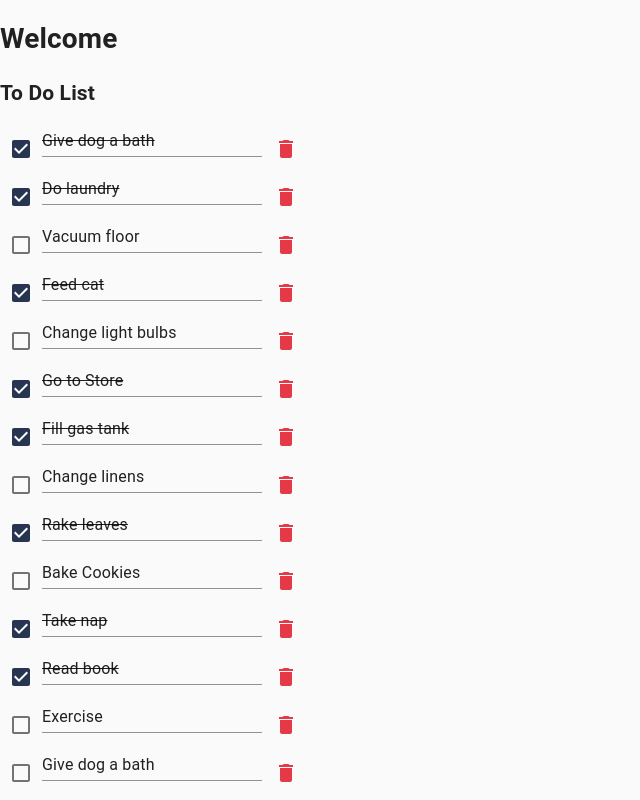
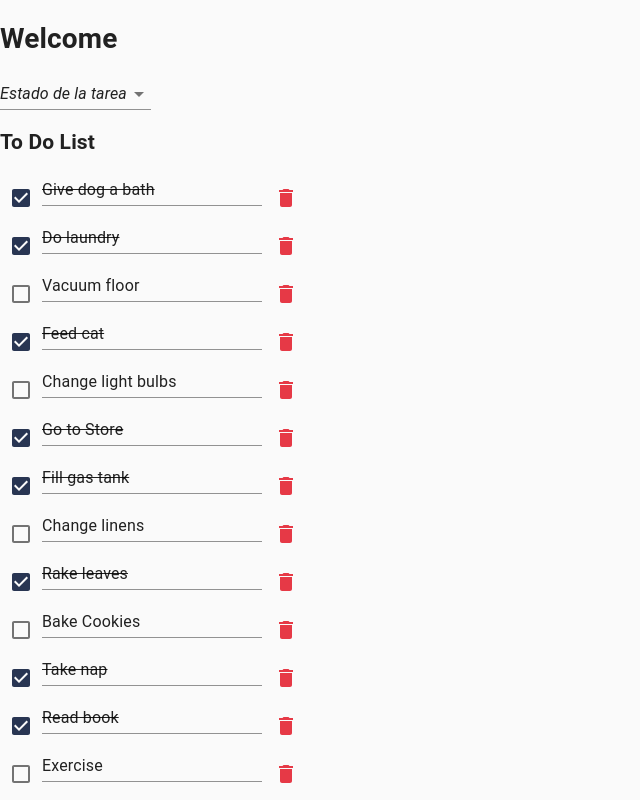
Before and after one commit to jhonnycordova/todo-list-js, a React (Create React App) app in the folder frontend/: page / in a window 1280 px wide. Shown: the top 800 px of the page, without its empty margins (0-640 px from the left). Built offline with nearby package versions, Linux system fonts and the light colour scheme.

Commit message:
Select component to filter

```diff
--- a/frontend/src/App.js
+++ b/frontend/src/App.js
@@ -26,7 +26,6 @@ function App() {
     <Theme>
       <div className="App">
         <h1>Welcome </h1>
-        <h2>To Do List</h2>
         <TodoList toDoList={todoList} onHandleToggle={onHandleToggle} onDeleteToDo={onDeleteToDo} />
       </div>
     </Theme>
--- a/frontend/src/components/TodoList.js
+++ b/frontend/src/components/TodoList.js
@@ -1,9 +1,23 @@
 import React from 'react';
 import PropTypes from 'prop-types';
+import { FormControl, MenuItem, Select } from '@material-ui/core';
 import Todo from './Todo';
 
 const TodoList = ({ toDoList, onHandleToggle, onDeleteToDo }) => (
   <div>
+    {/* No estoy seguro si esto esta bien acá */}
+    <FormControl>
+      <Select value="" displayEmpty>
+        <MenuItem value="">
+          <em>Estado de la tarea</em>
+        </MenuItem>
+        <MenuItem value="completed">Completada</MenuItem>
+        <MenuItem value="not_completed">Por completar</MenuItem>
+      </Select>
+    </FormControl>
+
+    <h2>To Do List</h2>
+
     {toDoList.map((todo) => (
       <Todo key={todo.id} toDo={todo} onHandleToggle={onHandleToggle} onDeleteToDo={onDeleteToDo} />
     ))}
```
